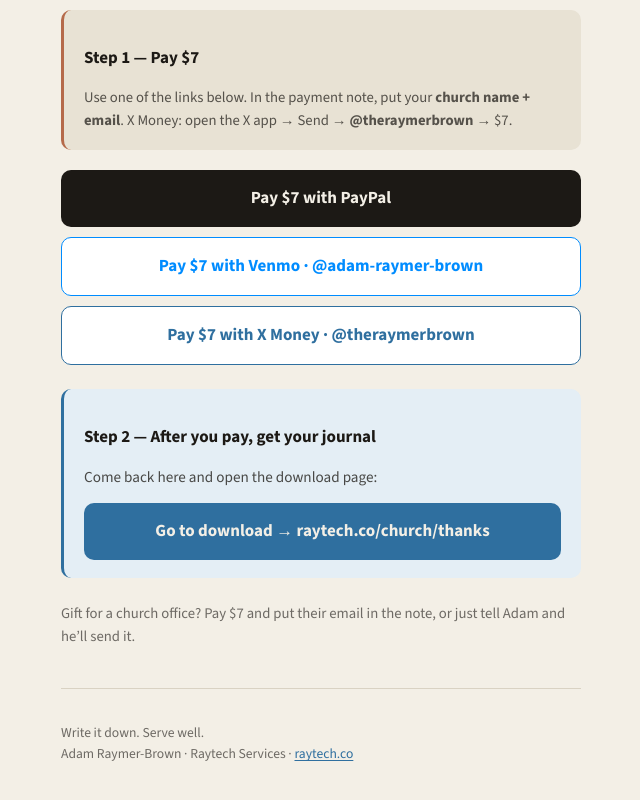
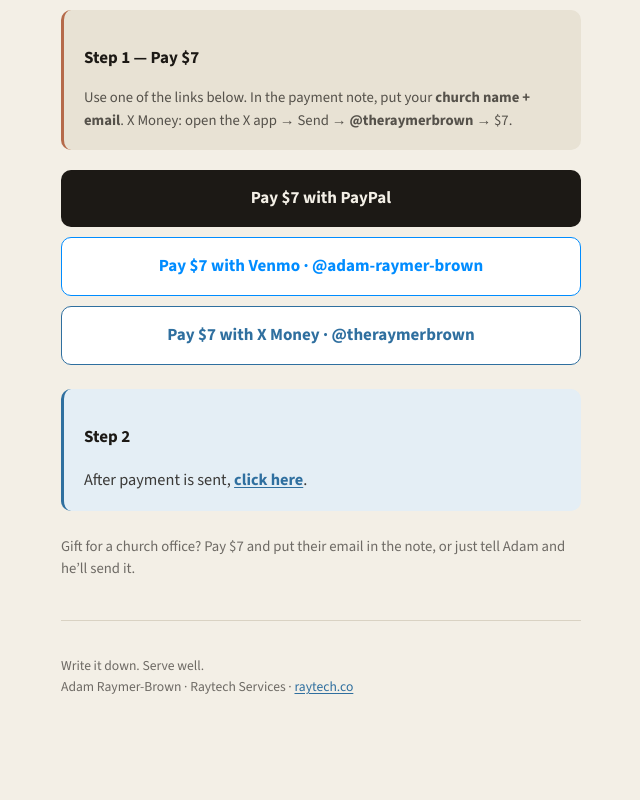
Before and after one commit to RaytechServices/raytech-web, a Next.js app: page /church in a window 1280 px wide. Shown: the part 511-1311 px from the top of the page, without its empty margins (319-959 px from the left). After the commit the page ends 1278 px from the top, so only its background shows below. Built offline with nearby package versions, Linux system fonts and the light colour scheme.

Commit message:
Step 2: after payment is sent, click here

```diff
--- a/src/app/church/page.tsx
+++ b/src/app/church/page.tsx
@@ -134,7 +134,7 @@ export default function ChurchJournalPage() {
           </a>
         </div>
 
-        <div
+                <div
           style={{
             background: "#e4eef5",
             borderRadius: 10,
@@ -142,20 +142,14 @@ export default function ChurchJournalPage() {
             borderLeft: "3px solid #2f6f9f",
           }}
         >
-          <p style={{ fontWeight: 700, marginBottom: "0.45rem" }}>Step 2 — After you pay, get your journal</p>
-          <p style={{ fontSize: "0.95rem", marginBottom: "0.85rem", color: "rgba(28,25,21,0.78)" }}>
-            Come back here and open the download page:
+          <p style={{ fontWeight: 700, marginBottom: "0.45rem" }}>Step 2</p>
+          <p style={{ fontSize: "1.02rem", marginBottom: 0, color: "rgba(28,25,21,0.85)" }}>
+            After payment is sent,{" "}
+            <Link href="/church/thanks" style={{ color: "#2f6f9f", fontWeight: 700 }}>
+              click here
+            </Link>
+            .
           </p>
-          <Link
-            href="/church/thanks"
-            style={{
-              ...btnBase,
-              background: "#2f6f9f",
-              color: "#f3efe6",
-            }}
-          >
-            Go to download → raytech.co/church/thanks
-          </Link>
         </div>
 
         <p style={{ marginTop: "1.5rem", fontSize: "0.92rem", color: "rgba(28,25,21,0.62)" }}>
```
